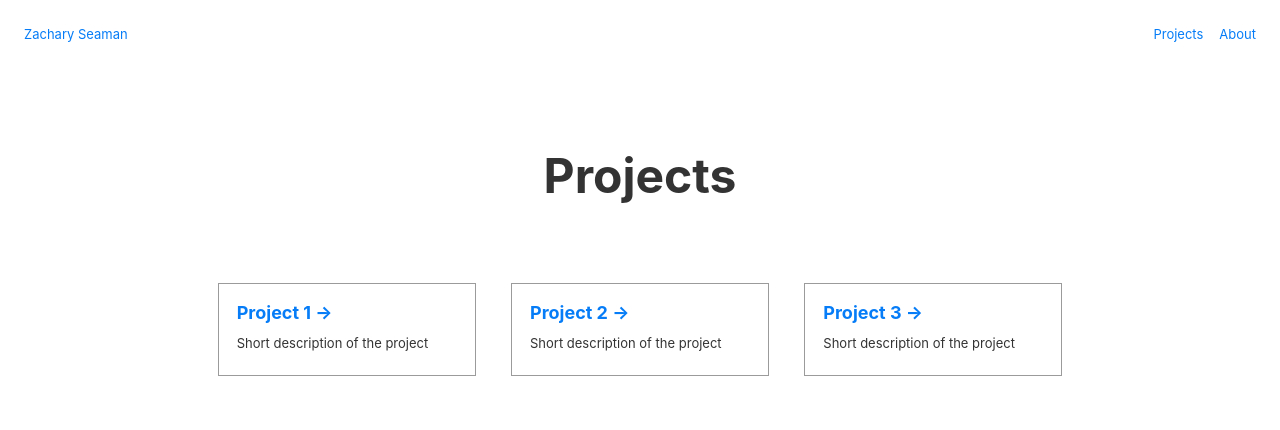
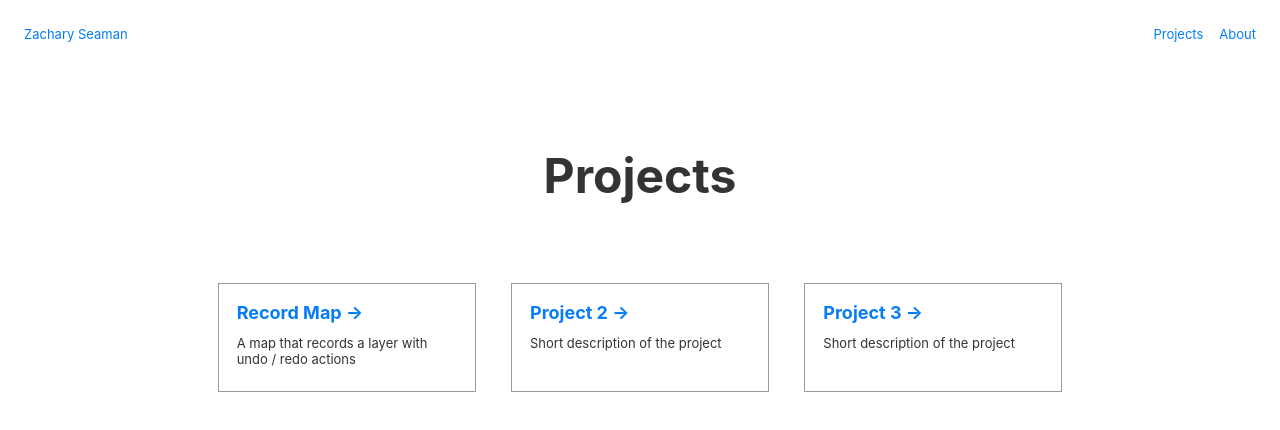
Before and after one commit to znseaman/website, a Next.js app: page /projects in a window 1280 px wide. Shown: the top 430 px of the page. Built offline with nearby package versions, Linux system fonts and the light colour scheme.

Commit message:
improv(): add first project link

```diff
--- a/pages/projects.js
+++ b/pages/projects.js
@@ -13,9 +13,9 @@ const Projects = () => (
       <h1 className="title">Projects</h1>
 
       <div className="row">
-        <a href="https://nextjs.org/docs" className="card">
-          <h3>Project 1 &rarr;</h3>
-          <p>Short description of the project</p>
+        <a href="/record-map" className="card">
+          <h3>Record Map &rarr;</h3>
+          <p>A map that records a layer with undo / redo actions</p>
         </a>
         <a href="https://nextjs.org/learn" className="card">
           <h3>Project 2 &rarr;</h3>
```
